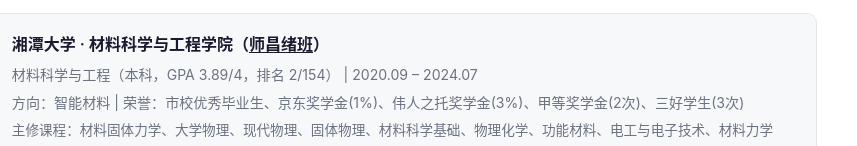
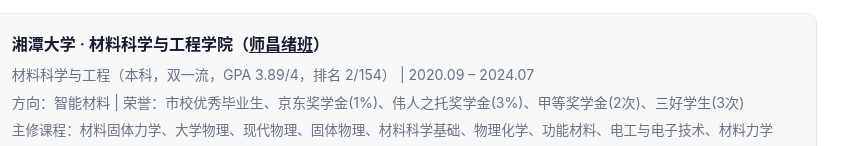
Before and after one commit to Luosisi1112/dengyu, a plain HTML site: page index.html in a window 1280 px wide. Shown: the part 654-800 px from the top of the page, 423-1280 px from the left. Drawn offline with Linux system fonts and the light colour scheme.

Commit message:
first commit

```diff
--- a/index.html
+++ b/index.html
@@ -561,7 +561,7 @@
         <img src="assets/logo-xtu.png" class="edu-logo" alt="湘潭大学">
         <div>
           <div class="sch">湘潭大学 · 材料科学与工程学院（<a href="https://clxy.xtu.edu.cn/__local/9/14/5F/BE5F9CCCE7B2A8E6D8D0FE6DD7D_EE8401A8_46290.pdf?e=.pdf" target="_blank" style="color:inherit;text-decoration:underline;text-underline-offset:2px;">师昌绪班</a>）</div>
-          <div class="meta">材料科学与工程（本科，GPA 3.89/4，排名 2/154） | 2020.09 – 2024.07</div>
+          <div class="meta">材料科学与工程（本科，双一流，GPA 3.89/4，排名 2/154） | 2020.09 – 2024.07</div>
           <div class="detail">方向：智能材料 | 荣誉：市校优秀毕业生、京东奖学金(1%)、伟人之托奖学金(3%)、甲等奖学金(2次)、三好学生(3次)</div>
           <div class="courses">主修课程：材料固体力学、大学物理、现代物理、固体物理、材料科学基础、物理化学、功能材料、电工与电子技术、材料力学</div>
         </div>
```
